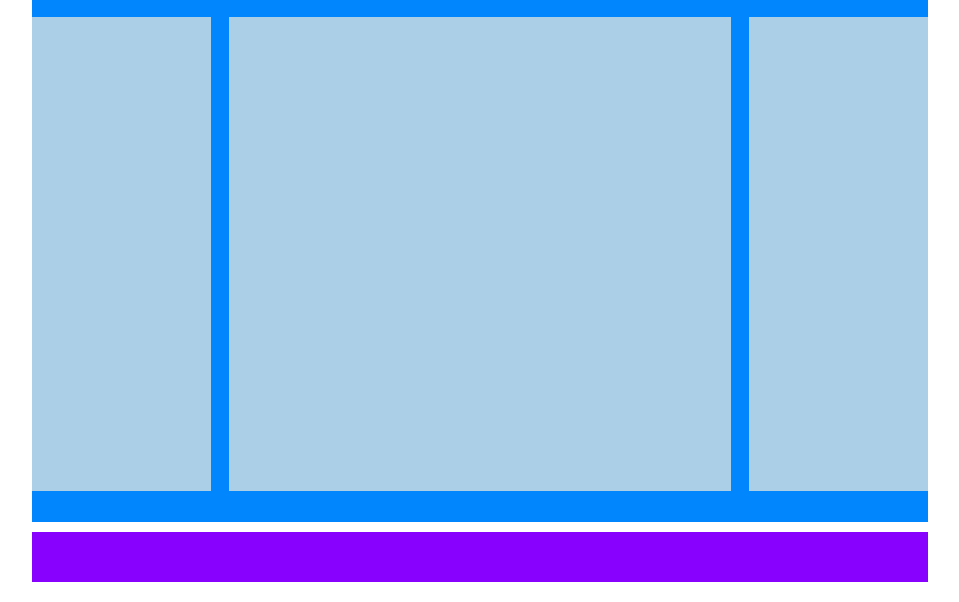
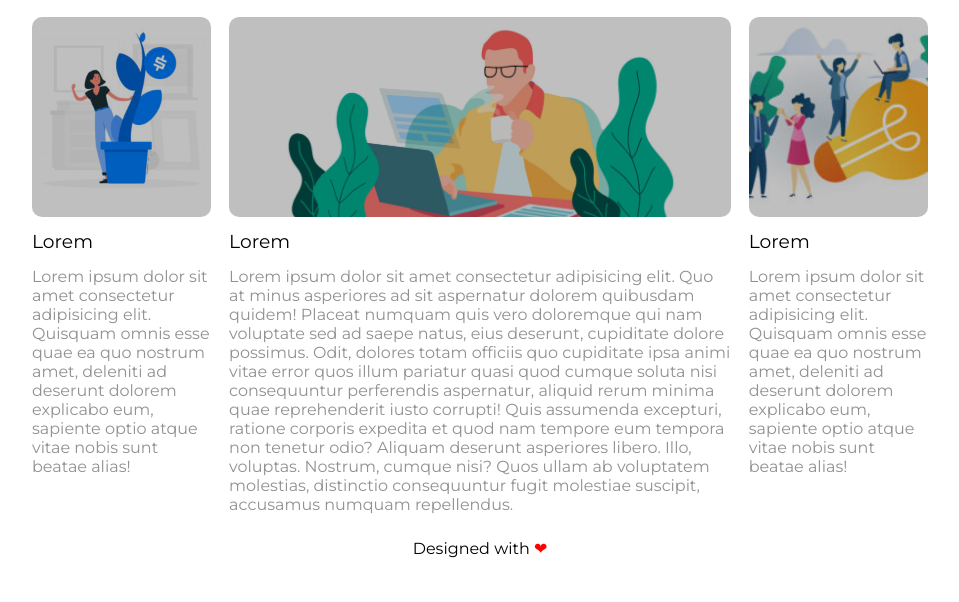
Before and after one commit to MauroDeStefano/htmlcss-wp, a plain HTML site: page index.html in a window 1280 px wide. Shown: the part 718-1320 px from the top of the page, without its empty margins (160-1119 px from the left). Drawn offline with Linux system fonts and the light colour scheme.

Commit message:
complete with problems over 2000 px resolution

```diff
--- a/css/style.css
+++ b/css/style.css
@@ -23,10 +23,10 @@ header, main, footer {
 }
 
 .darker {
+  height: 100%;
   background-size: cover;
   background-color: rgba(0, 0, 0, .25);
   border-radius: 10px;
-  color: white;
 }
 
 /*********** /GLOBAL ************/
@@ -37,7 +37,6 @@ header, main, footer {
 }
 
 .banner {
-  background-color: #E47BE4;
   /* height: 130px; */
   margin-bottom: 30px;
 }
@@ -63,7 +62,7 @@ header, main, footer {
 .list>li>button {
   border: none;
   background: none;
-  color: #EBEBEB;
+  color: #AAAAAA;
 }
 
 .list>li>button:hover, .list>li>button:visited {
@@ -94,20 +93,15 @@ header, main, footer {
 
 .banner-main, .credits{
   margin-bottom: 20px;
-
 }
 
 .container-main{
-  height: 600px;
-  background-color: #0186FD ;
   padding-bottom: 15px;
   margin-bottom: 10px;
-
 }
 
 .banner-main{
   height: 75px;
-  background-color: #ABCFE7;
 }
 
 .banner-main > h1{
@@ -123,11 +117,23 @@ header, main, footer {
   height: 100%;
 }
 
+.intro-square{
+  height: 200px;
+  border-radius: 15px;
+  background-position: center;
+  background-size: cover;
+  border-radius: 15px;
+}
+
+
 .pannel{
-  height: 81%;
   float: left;
-  min-width: 20%;
-  background-color: #ABCFE7;
+  width: 20%;
+
+}
+
+.left.pannel > .intro-square{
+  background-image: url("../img/img-1.jpg");
 }
 
 .mid.pannel{
@@ -135,11 +141,35 @@ header, main, footer {
   margin: 0 2%;
 }
 
+.mid.pannel > .intro-square{
+  background-image: url("../img/banner-2.jpg");
+  background-position: center;
+}
+
+
+.right.pannel > .intro-square{
+  background-image: url("../img/img-3.jpg");
+}
+
+.main-text > h3{
+  margin: 10px 0;
+  line-height: 30px;
+  font-weight: 300;
+  margin: 10px 0;
+}
+
+.main-text > p{
+  color:#919191;
+}
 
 /************** /MAIN ***************/
 /************** FOOTER ***************/
 
 .credits{
-  height: 50px;
-  background-color: #8801FE;
+  height: 30px;
+  text-align: center;
 }
+
+.credits > span{
+  color: red;
+}
--- a/index.html
+++ b/index.html
@@ -57,7 +57,7 @@
 
   <main>
 
-    <div class="container-main">
+    <div class="container-main clearfix">
 
       <div class="banner-main">
         <h1>Leadership</h1>
@@ -66,16 +66,34 @@
 
       <div class="three-pannels">
 
-        <div class="left pannel">
-          <div class="intro-square"></div>
+        <div class="left pannel clearfix">
+          <div class="intro-square">
+            <div class="darker"></div>
+          </div>
+          <div class="main-text">
+            <h3>Lorem</h3>
+            <p>Lorem ipsum dolor sit amet consectetur adipisicing elit. Quisquam omnis esse quae ea quo nostrum amet, deleniti ad deserunt dolorem explicabo eum, sapiente optio atque vitae nobis sunt beatae alias!</p>
+          </div>
         </div>
 
         <div class="mid pannel">
-          <div class="intro-square"></div>
+          <div class="intro-square">
+            <div class="darker"></div>
+          </div>
+          <div class="main-text">
+            <h3>Lorem</h3>
+            <p>Lorem ipsum dolor sit amet consectetur adipisicing elit. Quo at minus asperiores ad sit aspernatur dolorem quibusdam quidem! Placeat numquam quis vero doloremque qui nam voluptate sed ad saepe natus, eius deserunt, cupiditate dolore possimus. Odit, dolores totam officiis quo cupiditate ipsa animi vitae error quos illum pariatur quasi quod cumque soluta nisi consequuntur perferendis aspernatur, aliquid rerum minima quae reprehenderit iusto corrupti! Quis assumenda excepturi, ratione corporis expedita et quod nam tempore eum tempora non tenetur odio? Aliquam deserunt asperiores libero. Illo, voluptas. Nostrum, cumque nisi? Quos ullam ab voluptatem molestias, distinctio consequuntur fugit molestiae suscipit, accusamus numquam repellendus.</p>
+          </div>
         </div>
 
         <div class="right pannel">
-          <div class="intro-square"></div>
+          <div class="intro-square">
+            <div class="darker"></div>
+          </div>
+          <div class="main-text">
+            <h3>Lorem</h3>
+            <p>Lorem ipsum dolor sit amet consectetur adipisicing elit. Quisquam omnis esse quae ea quo nostrum amet, deleniti ad deserunt dolorem explicabo eum, sapiente optio atque vitae nobis sunt beatae alias!</p>
+          </div>
         </div>
 
       </div>
@@ -88,7 +106,7 @@
 
   <footer>
 
-    <div class="credits"></div>
+    <div class="credits"> Designed with <span>&#x2764;</span></div>
 
   </footer>
 
```
